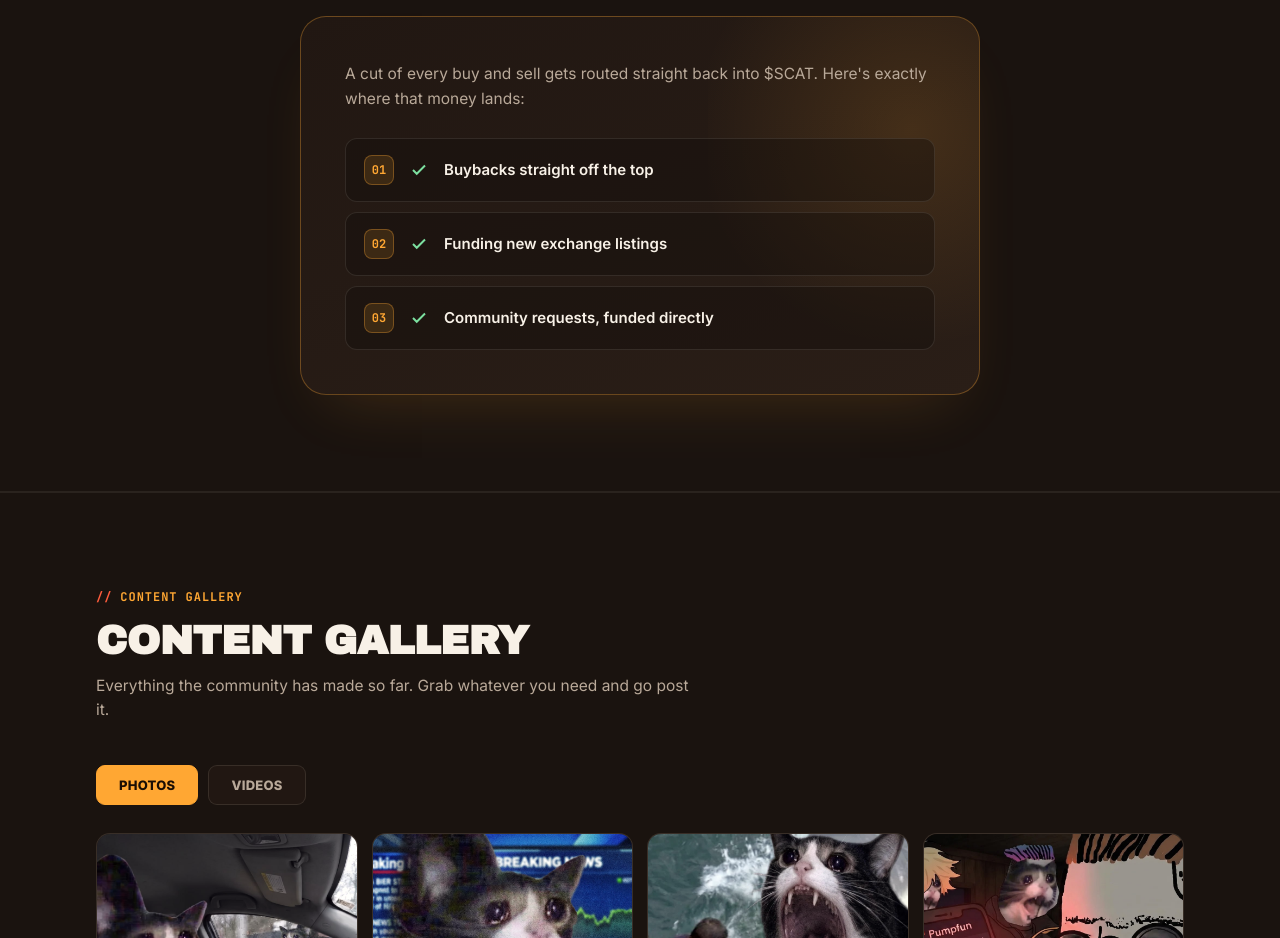
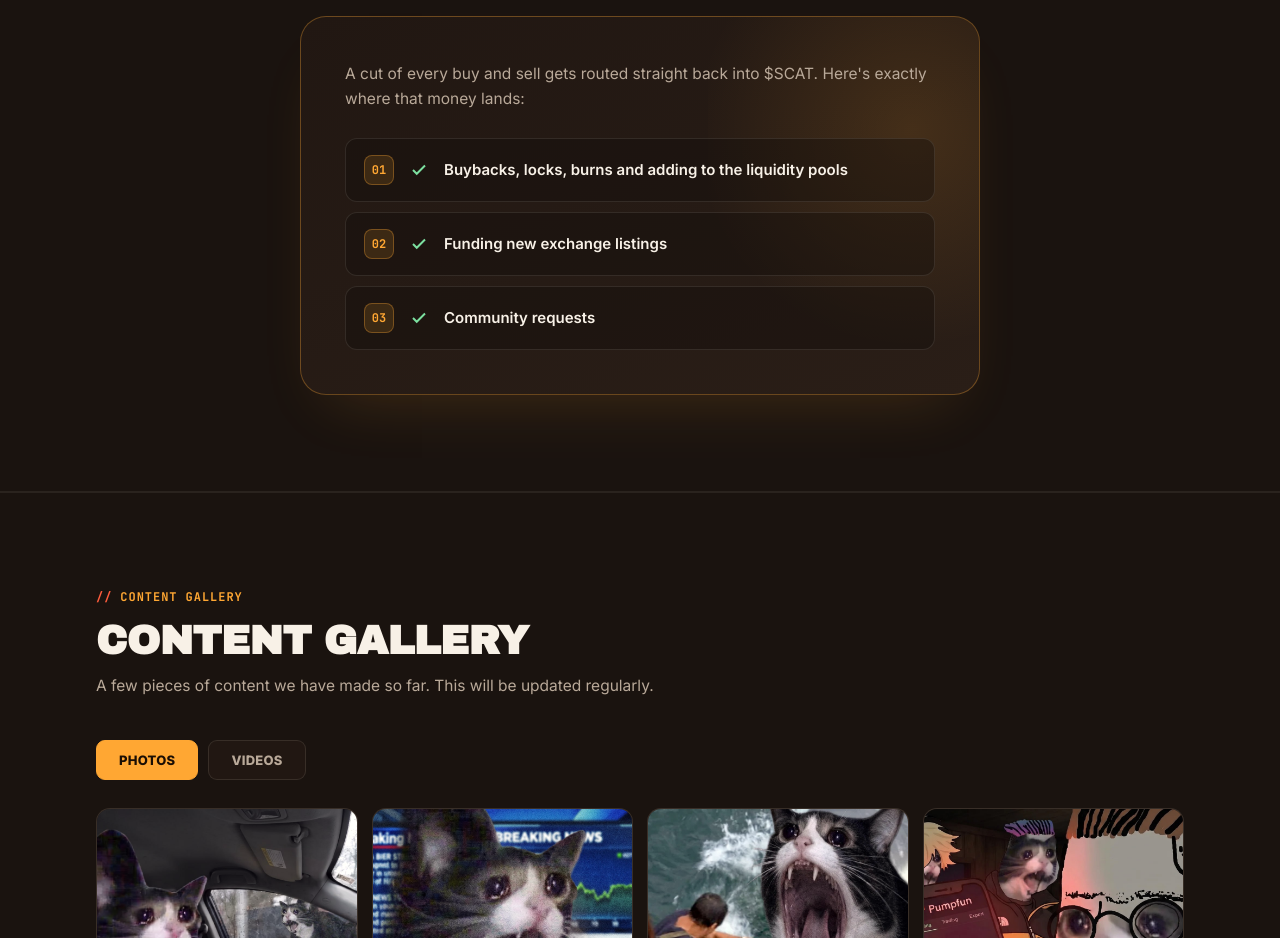
Before and after one commit to LahhWhale/screamingcat-site, a plain HTML site: page index.html in a window 1280 px wide. Shown: the part 1720-2658 px from the top of the page. Drawn offline with Linux system fonts and the light colour scheme.

Commit message:
Update content descriptions in index.html

```diff
--- a/index.html
+++ b/index.html
@@ -475,9 +475,9 @@
         <p>A cut of every buy and sell gets routed straight back into $SCAT. Here's exactly where that money lands:</p>
       </div>
       <div class="checklist">
-        <div class="check-row"><span class="num">01</span><svg viewBox="0 0 24 24"><polyline points="20 6 9 17 4 12"/></svg>Buybacks straight off the top</div>
+        <div class="check-row"><span class="num">01</span><svg viewBox="0 0 24 24"><polyline points="20 6 9 17 4 12"/></svg>Buybacks, locks, burns and adding to the liquidity pools</div>
         <div class="check-row"><span class="num">02</span><svg viewBox="0 0 24 24"><polyline points="20 6 9 17 4 12"/></svg>Funding new exchange listings</div>
-        <div class="check-row"><span class="num">03</span><svg viewBox="0 0 24 24"><polyline points="20 6 9 17 4 12"/></svg>Community requests, funded directly</div>
+        <div class="check-row"><span class="num">03</span><svg viewBox="0 0 24 24"><polyline points="20 6 9 17 4 12"/></svg>Community requests</div>
       </div>
     </div>
   </div>
@@ -488,7 +488,7 @@
     <div class="section-head reveal">
       <div class="eyebrow">content gallery</div>
       <h2>Content Gallery</h2>
-      <p>Everything the community has made so far. Grab whatever you need and go post it.</p>
+      <p>A few pieces of content we have made so far. This will be updated regularly.</p>
     </div>
     <div class="gallery-tabs reveal">
       <button class="gallery-tab active" data-tab="photos" onclick="switchGalleryTab('photos')">Photos</button>
```
